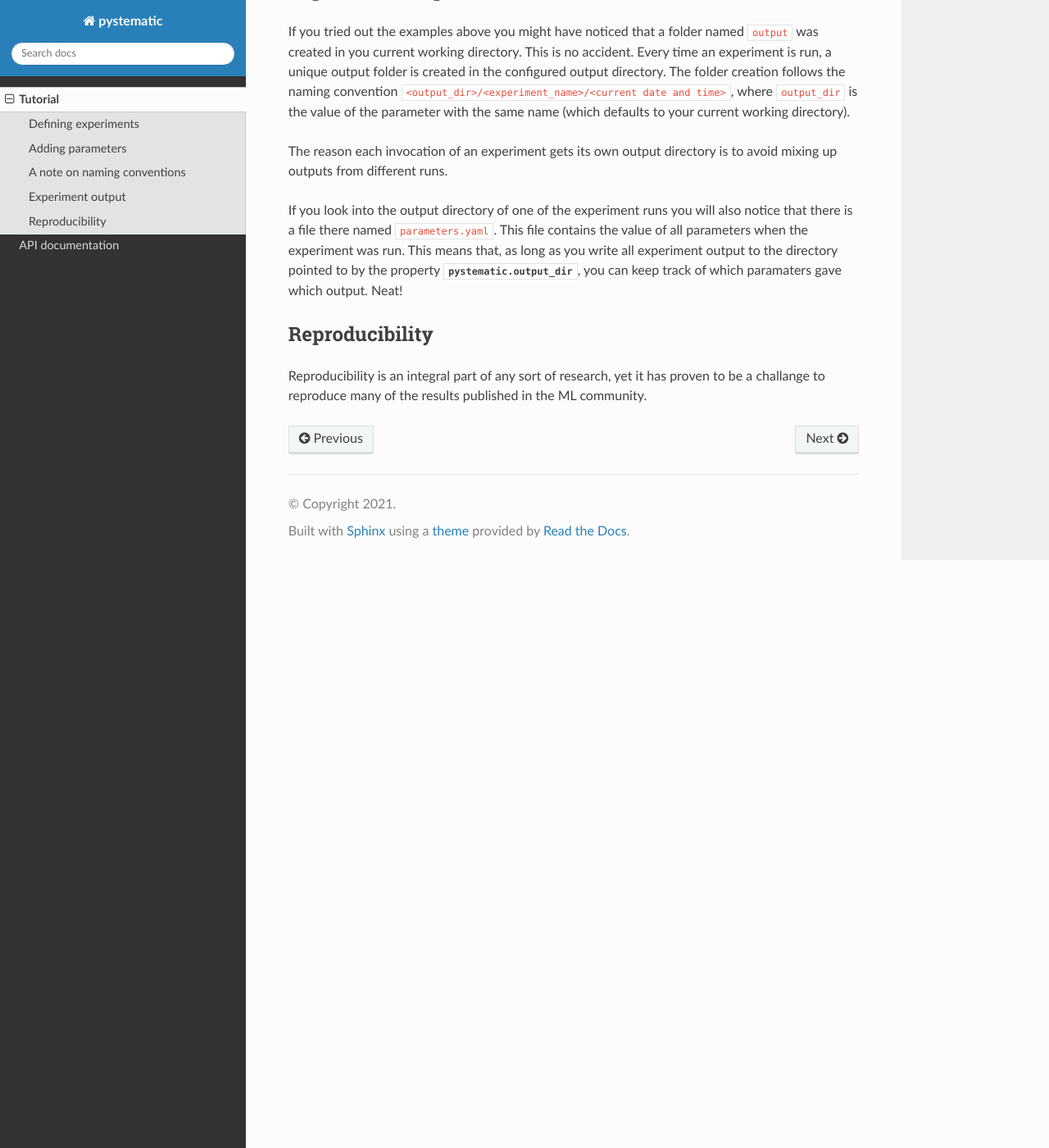
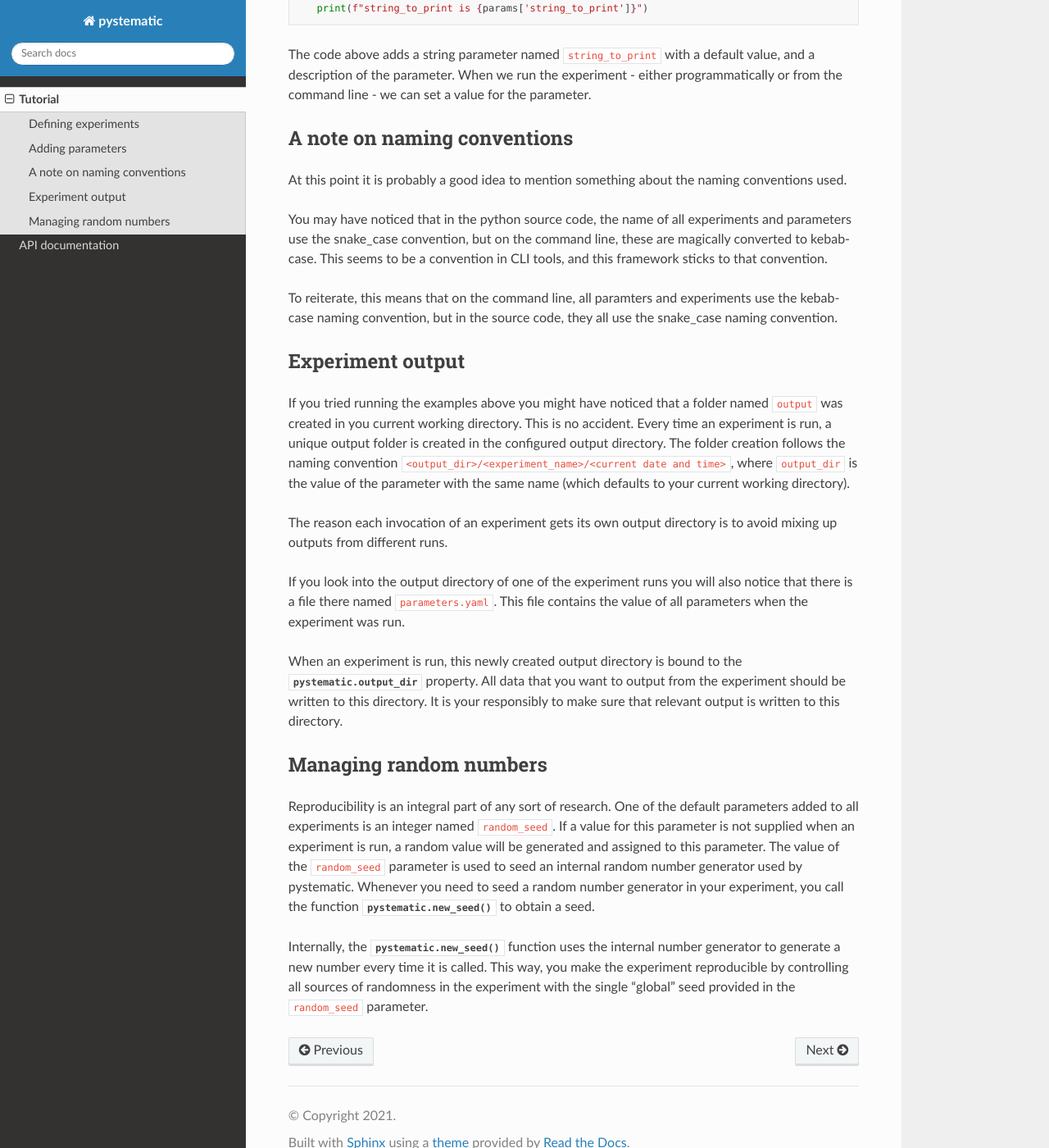
Before and after one commit to evalldor/pystematic, a Sphinx documentation site: the page built from docs/source/tutorial.rst, in a window 1280 px wide and 1400 px high, scrolled down 1634 px. Shown: the whole window at 82% size. Built offline with Sphinx 7.4.7 and the Read the Docs theme 2.0.0, drawn with Linux system fonts in a browser that asks for light colours; some of the changed text lies outside the part shown.

Commit message:
updated docs

```diff
--- a/docs/source/tutorial.rst
+++ b/docs/source/tutorial.rst
@@ -1,33 +1,5 @@
 Tutorial
 ========
-
-.. Introduction
-.. ------------
-
-.. When you start out experimenting with machine learning, you quickly find
-.. yourself in an ocean of training-runs, all with different hyperparameters. More
-.. than one time have i been guilty of hard-coding my hyperparamters, running the
-.. code and tweaking the parameters directly in the source code util i eventually
-.. lose track of which parameters gave which results.
-
-.. This framework is ment to help me (you) in being systematic about how you declare and
-.. assign values to the parameters of your experiment, and keeping books on what
-.. result they produced.
-
-.. Another major point is to make your experiments reproducible by systematically
-.. controlling all sources of randomness.
-
-.. The third goal is to make your experiments more accessible to your collegues by
-.. standardizing how an experiment is run, and how one passes parameters to the
-.. experiment.
-
-.. We all know that machine learning is a field of rapid progess. One philosophy
-.. that lies at the foundation of this framework is that it tries stay out of your
-.. way as much as possible, so that when new, novel types of training-schemes are
-.. invented, this framework should not stand in your way of implementing them.
-.. Personally I like to think of it as a library of tools that - when used
-.. responsibly - can help you achieve the above goals.
-
 
 Defining experiments
 --------------------
@@ -52,34 +24,49 @@
       print("Hello from my_experiment")
 
 The main function must take a single argument which is a dict containing the
-experiment parameters. To be able to run the experiment from the command line,
-you add the following at the bottom of your source file:
+experiment parameters.
+
+
+
+To run the experiment you have a couple of different options. The simplest one
+is to run the experiment by with the :meth:`pystematic.core.Experiment.run` method:
+
+.. code-block:: python
+
+   my_experiment.run({})
+
+it takes a single argument which is a dict of parameter values, as we haven't
+defined any parameters yet, we'll pass an empty dict for now.
+
+
+Another option is to run the experiment from the command line. To do that, we
+call the :meth:`pystematic.core.Experiment.cli` method:
 
 .. code-block:: python
 
    if __name__ == "__main__":
       my_experiment.cli()
 
-
-Your file now has the capabilities of a full-fledged CLI:
-
+The file now has the capabilities of a full-fledged CLI. When you run the file
+from the command line:
 
 .. code-block:: bash
 
    $ python path/to/file.py
    Hello from my_experiment
 
+you will see that the experiment is run.
 
 Adding parameters
 -----------------
 
-Each experiment has a set of parameters associated with it. If you run:
+Every experiment has a set of parameters associated with it. If you run:
 
 .. code-block:: bash
 
    $ python path/to/file.py -h
 
-you will see that the experiment we defined is already equipped with a set of
+you will see that the experiment we defined earlier is already equipped with a set of
 default parameters. To add additional parameters to the experiment, you use the
 :func:`pystematic.parameter` decorator:
 
@@ -97,6 +84,10 @@
    def my_experiment(params):
       print(f"string_to_print is {params['string_to_print']}")
 
+The code above adds a string parameter named ``string_to_print`` with a default
+value, and a description of the parameter. When we run the experiment - either
+programmatically or from the command line - we can set a value for the
+parameter.
 
 A note on naming conventions
 ----------------------------
@@ -104,12 +95,12 @@
 At this point it is probably a good idea to mention something about the
 naming conventions used.
 
-You may have noticed that in the python source code, the name of all
-experiments and parameters use the snake_case convention, but on the
-commandline, these are magically converted to kebab-case. This seems to be a
-convention in CLI tools, and this framework sticks to that convention.
+You may have noticed that in the python source code, the name of all experiments
+and parameters use the snake_case convention, but on the command line, these are
+magically converted to kebab-case. This seems to be a convention in CLI tools,
+and this framework sticks to that convention.
 
-To reiterate, this means that on the commanline, all paramters and
+To reiterate, this means that on the command line, all paramters and
 experiments use the kebab-case naming convention, but in the source code,
 they all use the snake_case naming convention.
 
@@ -117,7 +108,7 @@
 Experiment output
 -----------------
 
-If you tried out the examples above you might have noticed that a folder named
+If you tried running the examples above you might have noticed that a folder named
 ``output`` was created in you current working directory. This is no accident.
 Every time an experiment is run, a unique output folder is created in the
 configured output directory. The folder creation follows the naming convention
@@ -130,14 +121,27 @@
 
 If you look into the output directory of one of the experiment runs you will
 also notice that there is a file there named ``parameters.yaml``. This file
-contains the value of all parameters when the experiment was run. This means
-that, as long as you write all experiment output to the directory pointed to by
-the property :data:`pystematic.output_dir`, you can keep track of which
-paramaters gave which output. Neat!
+contains the value of all parameters when the experiment was run.
+
+When an experiment is run, this newly created output directory is bound to the
+:data:`pystematic.output_dir` property. All data that you want to output from
+the experiment should be written to this directory. It is your responsibly to
+make sure that relevant output is written to this directory.
 
 
-Reproducibility
----------------
+Managing random numbers
+-----------------------
 
-Reproducibility is an integral part of any sort of research, yet it has proven
-to be a challange to reproduce many of the results published in the ML community.
+Reproducibility is an integral part of any sort of research. One of the default
+parameters added to all experiments is an integer named ``random_seed``. If a
+value for this parameter is not supplied when an experiment is run, a random
+value will be generated and assigned to this parameter. The value of the
+``random_seed`` parameter is used to seed an internal random number generator
+used by pystematic. Whenever you need to seed a random number generator in your
+experiment, you call the function :func:`pystematic.new_seed` to obtain a seed.
+
+Internally, the :func:`pystematic.new_seed` function uses the internal number
+generator to generate a new number every time it is called. This way, you make
+the experiment reproducible by controlling all sources of randomness in the
+experiment with the single "global" seed provided in the ``random_seed``
+parameter.
```
